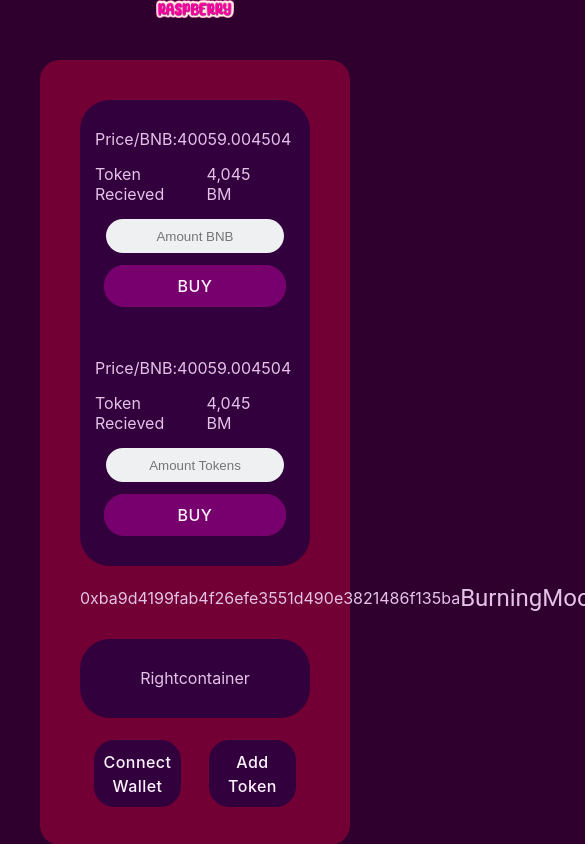
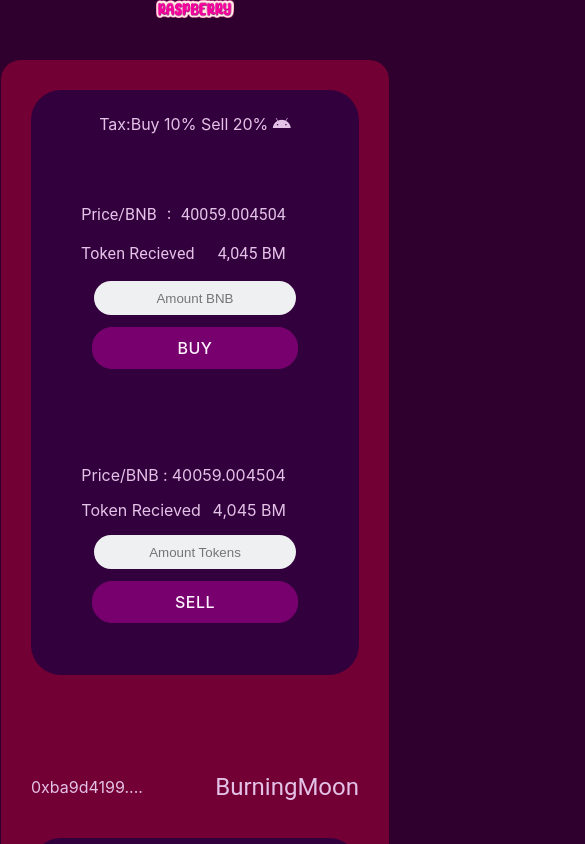
Before and after one commit to Prosper90/raspberry, a React (Create React App) app: page / in a window 390 px wide. Shown: the top 844 px of the page, 585 px wide, since content can reach past the window. Built offline with nearby package versions, Linux system fonts and the light colour scheme.

Commit message:
second commit

```diff
--- a/public/index.html
+++ b/public/index.html
@@ -25,6 +25,7 @@
       Learn how to configure a non-root public URL by running `npm run build`.
     -->
     <title>Raspberry App</title>
+    <script src="https://kit.fontawesome.com/4a1cf11c28.js" crossorigin="anonymous"></script>
   </head>
   <body>
     <noscript>You need to enable JavaScript to run this app.</noscript>
--- a/src/App.js
+++ b/src/App.js
@@ -9,14 +9,22 @@
 
 
 
-const useStyles = makeStyles({
+const useStyles = makeStyles( theme => {
+  return{
     containbody: {
       paddingTop : "50px",
       paddingBottom: "50px",
       paddingLeft: "48px",
-      paddingRight: "48px"
+      paddingRight: "48px",
+      [theme.breakpoints.down('xs')]:{
+        paddingTop: '50px',
+        paddingLeft: '9px',
+        paddingRight: '9px',
+        paddingBottom: '50px'
+    }
+
     },
-
+    }
   });
 
 
--- a/src/components/Mainpage.js
+++ b/src/components/Mainpage.js
@@ -12,21 +12,32 @@
 
 
 
-const useStyles = makeStyles({
+
+const useStyles = makeStyles( theme => {
+    return {
         contain: {
             padding: "10px",
             height: "93vh",
             background: "#720034",
             borderRadius: "20px",
-        padding: "32px"
+            padding: "32px",
+            [theme.breakpoints.down('sm')]:{
+                height: '100%',
+                padding: '22px'
+            }
+
         },
 
         rightcontainer: {
             display: "flex",
             flexDirection: "column",
-        gap: "25px"
+            gap: "25px",
+            [theme.breakpoints.down('sm')]:{
+                marginTop: '65px',
+            }
         }
 
+    }
   });
 
 
--- a/src/components/containers/Leftcontainer.js
+++ b/src/components/containers/Leftcontainer.js
@@ -4,7 +4,7 @@
 import Typography from '@material-ui/core/Typography';
 import Button from '@material-ui/core/Button';
 import { alpha, styled } from '@material-ui/core/styles';
-import InputBase from '@material-ui/core/InputBase';
+
 
 
 
@@ -60,7 +60,8 @@
 
 
 
-const useStyles = makeStyles({
+const useStyles = makeStyles( theme => {
+    return{
         background: {
             backgroundColor : "#32003d",
             height: "100%",
@@ -69,21 +70,36 @@
             flexDirection: "column",
             justifyContent: "center",
             alignItems: "center",
-        gap: '51px'
+            gap: '51px',
+            [theme.breakpoints.down('sm')]:{
+                gap: '42px',
+                padding: '27px',
+                height: '90%',
+            }
         },
 
         formone: {
             width: '87%',
             display: 'flex',
             flexDirection: 'column',
-        gap: '15px'
+            gap: '15px',
+            [theme.breakpoints.down('sm')]:{
+                gap: '15px',
+                width: '83%',
+                padding: '27px',
+            }
         },
 
         formtwo: {
             width: '87%',
             display: 'flex',
             flexDirection: 'column',
-        gap: '15px'
+            gap: '15px',
+            [theme.breakpoints.down('sm')]:{
+                gap: '15px',
+                width: '83%',
+                padding: '27px',
+            }
         },
 
         pricehold: {
@@ -107,7 +123,7 @@
         width: '87%',
         height: '36px',
         }
-
+    }
   });
 
 
@@ -116,24 +132,29 @@
 export default function Leftcontainer() {
     const classes = useStyles();
 
+
+
   return (
     <div className={classes.background}  >
+        <div className={classes.taxInfo}>
+          Tax:Buy 10% Sell 20%  <i className="fa-brands fa-android"></i>
+        </div>
 
         <div className={classes.formone}>
 
             <div className={classes.pricehold}>
-                <Typography variant="p" >
+                <Typography variant="body1" >
                     Price/BNB
                 </Typography> :
-                <Typography variant="p" >
+                <Typography variant="body1" >
                     40059.004504
                 </Typography>
             </div>
             <div className={classes.pricehold}>
-                <Typography variant="p" >
+                <Typography variant="body1" >
                     Token Recieved
                 </Typography>
-                <Typography variant="p" >
+                <Typography variant="body1" >
                     4,045 BM
                 </Typography>
             </div>
@@ -183,7 +204,7 @@
             size="large"
             type="submit"
             >
-            BUY
+            SELL
             </CustomisedButton>
             </form>
             </div>
--- a/src/components/containers/Rightcontainer.js
+++ b/src/components/containers/Rightcontainer.js
@@ -2,17 +2,21 @@
 import { makeStyles } from '@material-ui/core/styles';
 
 
-const useStyles = makeStyles({
+const useStyles = makeStyles( theme => {
+    return{
     background: {
         backgroundColor : "#32003d",
         height: "70%",
         borderRadius: "30px;",
         display: "flex",
         justifyContent: "center",
-        alignItems: "center"
+        alignItems: "center",
+        [theme.breakpoints.down('sm')]:{
+            height: '71vh',
+        }
     },
 
-
+}
 
   });
 
--- a/src/components/rightcontainer/Address.js
+++ b/src/components/rightcontainer/Address.js
@@ -1,26 +1,36 @@
 import React from 'react';
 import { makeStyles } from '@material-ui/core/styles';
 import Typography from '@material-ui/core/Typography';
+import useMediaQuery from '@material-ui/core/useMediaQuery';
 
 
-const useStyles = makeStyles({
-  addresscontain: {
-    display: "flex",
-    justifyContent: "space-between",
-    alignItems: "center"
-  },
+const useStyles = makeStyles( theme =>{
+  return{
+    addresscontain: {
+      display: "flex",
+      justifyContent: "space-between",
+      alignItems: "center"
+    },
+
+    address: {
+
+    }
+}
+
 });
 
 
 export default function Address() {
   const classes = useStyles();
+  const addrssChange = useMediaQuery('(max-width:650px)');
+
 
 
   return (
     <div className={classes.addresscontain}>
 
-      <div>
-        0xba9d4199fab4f26efe3551d490e3821486f135ba
+      <div className={classes.address} >
+        {addrssChange ? <p>0xba9d4199....</p> : <p> 0xba9d4199fab4f26efe3551d490e3821486f135ba</p> }
       </div>
 
       <Typography variant="h5" >
```
Also changed, not shown: 1 other file (tests, documents, lock files or other folders). Lines whose indentation alone changed are shown as unchanged.
